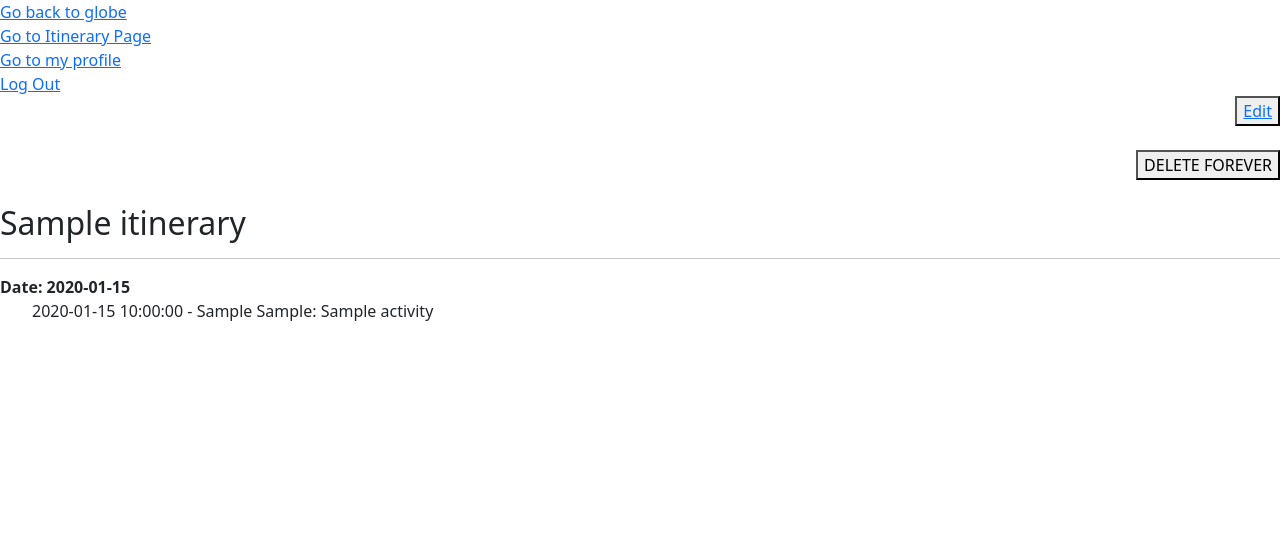
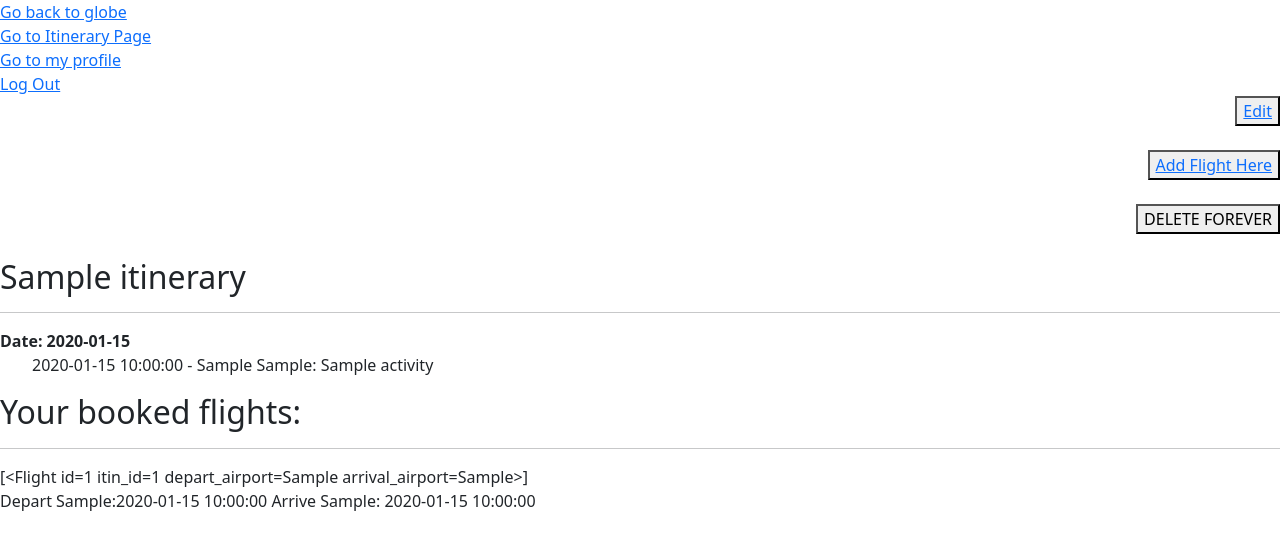
Before and after one commit to victoriaklo/travel-planner, a Flask app: page /itinerary/1 in a window 1280 px wide. Shown: the top 550 px of the page. Run offline with Flask 2, Linux system fonts and the light colour scheme; tables that the repository leaves empty hold one stand-in row (values such as "Sample post").

Commit message:
separated flights from edit itin form

```diff
--- a/crud.py
+++ b/crud.py
@@ -160,19 +160,23 @@ def delete_sched_acts_by_id(ids):
 
 
 ### ---------------- CRUD FUNCTIONS FOR FLIGHTS --------------- ###
-def create_flight(depart_airport, arrival_airport, depart_time, arrival_time, itin_id):
+def create_flight(depart_airport, depart_time, arrival_airport, arrival_time, itin_id):
     """Create and return a new itinerary."""
 
     flight = Flight(
         depart_airport=depart_airport,
+        depart_time=depart_time,
         arrival_airport=arrival_airport,
-        depart_time=depart_time,
         arrival_time=arrival_time,
         itin_id=itin_id
     )
 
     return flight
 
+def get_flights_by_itin_id(id):
+    """Display the flights by itinerary id"""
+
+    return Flight.query.filter(Flight.itin_id==id).all()
 
 
 if __name__ == "__main__":
--- a/server.py
+++ b/server.py
@@ -376,13 +376,10 @@ def edit_itin_by_id(id):
 
         # if notes were added from the form, add to the session
         notes = form_data.get('notes')
-
-
-        itinerary.notes = notes
-        db.session.commit()
-        form_data.pop('notes')
-
-        flight_data = request.form.getlist("flight-data")
+        if notes:
+            itinerary.notes = notes
+            db.session.commit()
+            form_data.pop('notes')
 
 
         sched_acts_obj_list = itinerary.sched_acts
@@ -441,10 +438,14 @@ def display_itin_by_id(id):
     # print("\n" * 5)
 
     # add a field for flights
+    flights = crud.get_flights_by_itin_id(id)
+
+    # create a dictionary, keys are the dates, and then add activites/flights to value list
 
     return render_template("itinerary.html",
                             itinerary=itinerary,
-                            sched_acts_by_date=sched_acts_by_date
+                            sched_acts_by_date=sched_acts_by_date,
+                            flights=flights
                             )
 
 
@@ -482,6 +483,29 @@ def display_itineraries():
                             all_itineraries=all_itineraries,
                             sched_activities_list=sched_activities_list)
 
+### ----------- ROUTES FOR FLIGHT ------- ###
+@app.route("/itinerary/<int:itin_id>/flights", methods=["GET", "POST"])
+def find_flights(itin_id):
+    """Find flights for itinerary"""
+    id = itin_id
+    if request.method == "GET":
+        return render_template("flights.html", itin_id=id)
+    else:
+        depart_airport = request.form.get("depart-airport")
+        depart_datetime = request.form.get("depart-datetime")
+        arrival_airport = request.form.get("arrival-airport")
+        arrival_datetime = request.form.get("arrival-datetime")
+
+        depart_datetime = datetime.strptime(depart_datetime, '%Y-%m-%dT%H:%M')
+        arrival_datetime = datetime.strptime(arrival_datetime, '%Y-%m-%dT%H:%M')
+
+        flight = crud.create_flight(depart_airport, depart_datetime, arrival_airport, arrival_datetime, itin_id)
+        db.session.add(flight)
+        db.session.commit()
+        print("\n" * 5)
+        print(flight)
+        print("\n" * 5)
+        return redirect(f"/itinerary/{itin_id}")
 
 
 if __name__ == "__main__":
--- a/templates/itinerary.html
+++ b/templates/itinerary.html
@@ -9,7 +9,10 @@
 <div class="d-grid gap-2 d-md-flex justify-content-md-end">
     <button id="edit-itin-btn" type="button"><a href="/itinerary/{{itin_id}}/edit">Edit</a></button>
   </div>
-
+  <br>
+  <div class="d-grid gap-2 d-md-flex justify-content-md-end">
+    <button id="flight-btn" type="button"><a href="/itinerary/{{itin_id}}/flights">Add Flight Here</a></button>
+  </div>
 <br>
 <div class="d-grid gap-2 d-md-flex justify-content-md-end">
   <form action="/itinerary/{{itin_id}}" method="post">
@@ -43,6 +46,17 @@
   </div>
 
 
+<h2>Your booked flights:</h2>
+<hr>
+<div>
+  {{flights}}
+</div>
+{% for flight in flights %}
+<div>
+  Depart {{flight.depart_airport}}:{{flight.depart_time}} Arrive {{flight.arrival_airport}}: {{flight.arrival_time}}
+</div>
+{% endfor%}
+
 <!-- <div>
 {% for sched_act in itinerary.sched_acts %}
   <div display="flex">
```
Also changed, not shown: templates/edit-itinerary.html (+0 -16 lines), templates/flights.html (added, +28 -0 lines).
